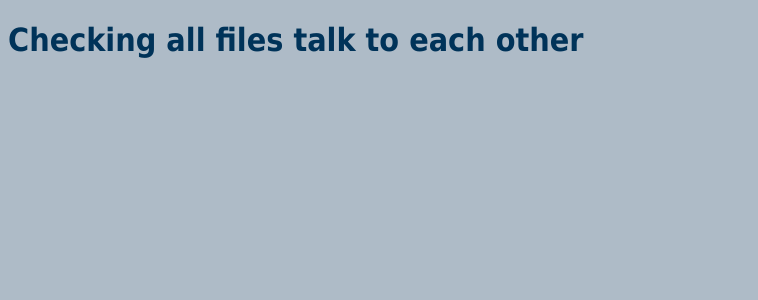
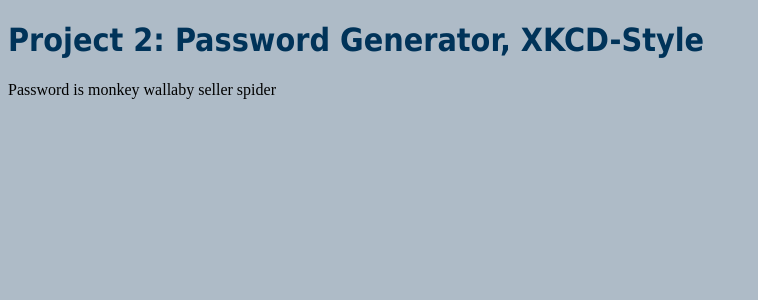
Before and after one commit to annlurie/p2, a PHP site: page / in a window 1280 px wide. Shown: the top 300 px of the page, without its empty margins (0-758 px from the left). Run offline with PHP 8.4, Linux system fonts and the light colour scheme.

Commit message:
Basic version, hard-coded word count.

```diff
--- a/index.php
+++ b/index.php
@@ -12,6 +12,7 @@ ini_set('display_errors', 1);
           <?php require('logic.php'); ?>
      </head>
      <body>
-          <h1><?php echo $test ?></h1>
+          <h1>Project 2: Password Generator, XKCD-Style</h1>
+          Password is <?php echo $password; ?>
      </body>
 </html>
--- a/logic.php
+++ b/logic.php
@@ -1,3 +1,31 @@
 <?php
-$test = "Checking all files talk to each other";
+//$test = "Checking all files talk to each other";
+
+// Setting up the contents of the array.
+// All items have value 'unpicked' - if an array item is selected
+// its value will be changed to 'picked'
+// and it will be ignored in future iterations of 'selectWord.'
+$wordlist = array
+(
+	'monkey' => 'unpicked',
+	'howler' => 'unpicked',
+	'spider' => 'unpicked',
+	'koala' => 'unpicked',
+	'wallaby' => 'unpicked',
+	'purse' => 'unpicked',
+	'okapi' => 'unpicked',
+	'seller' => 'unpicked',
+	'face' => 'unpicked'
+);
+
+// String for the final password
+$password = "";
+for ($i = 1; $i < 5; $i++)
+{
+	$password .=array_rand($wordlist,1)." ";
+}
+
+
+
+
 ?>
```
Also changed, not shown: password_strength.png (added).
